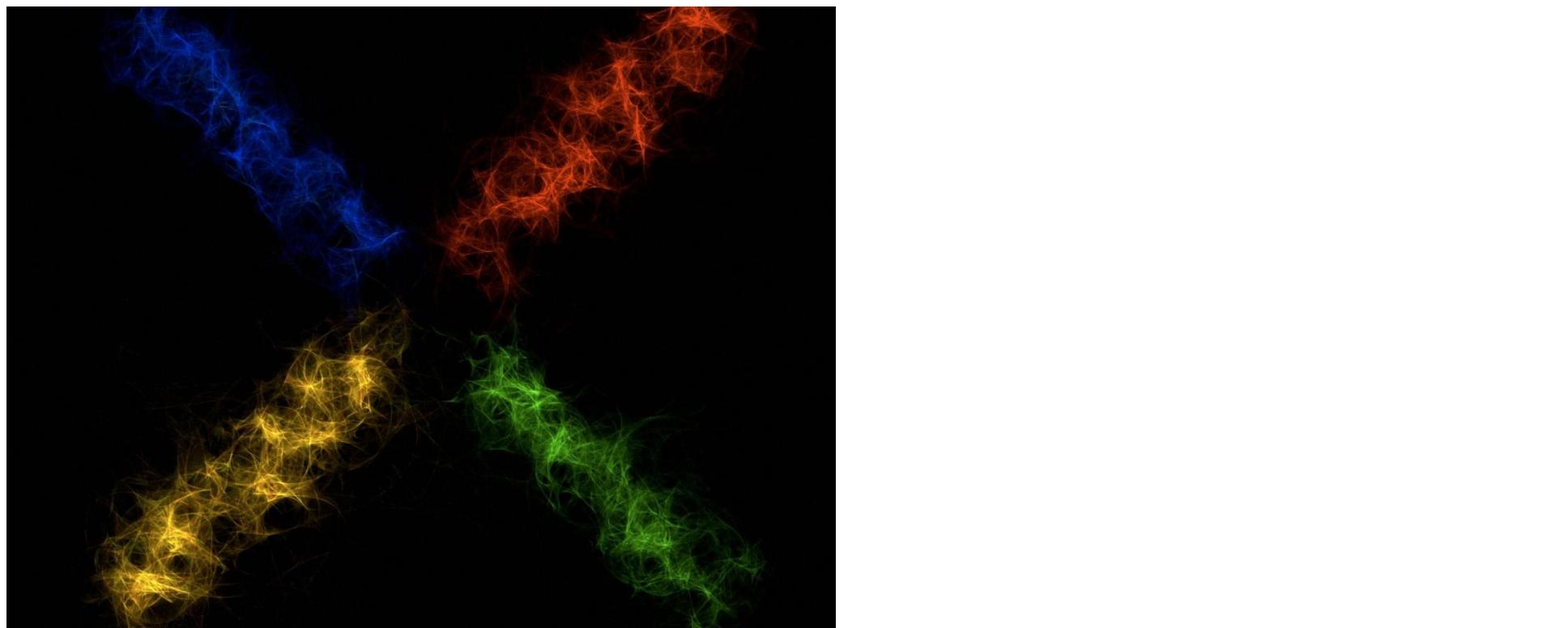
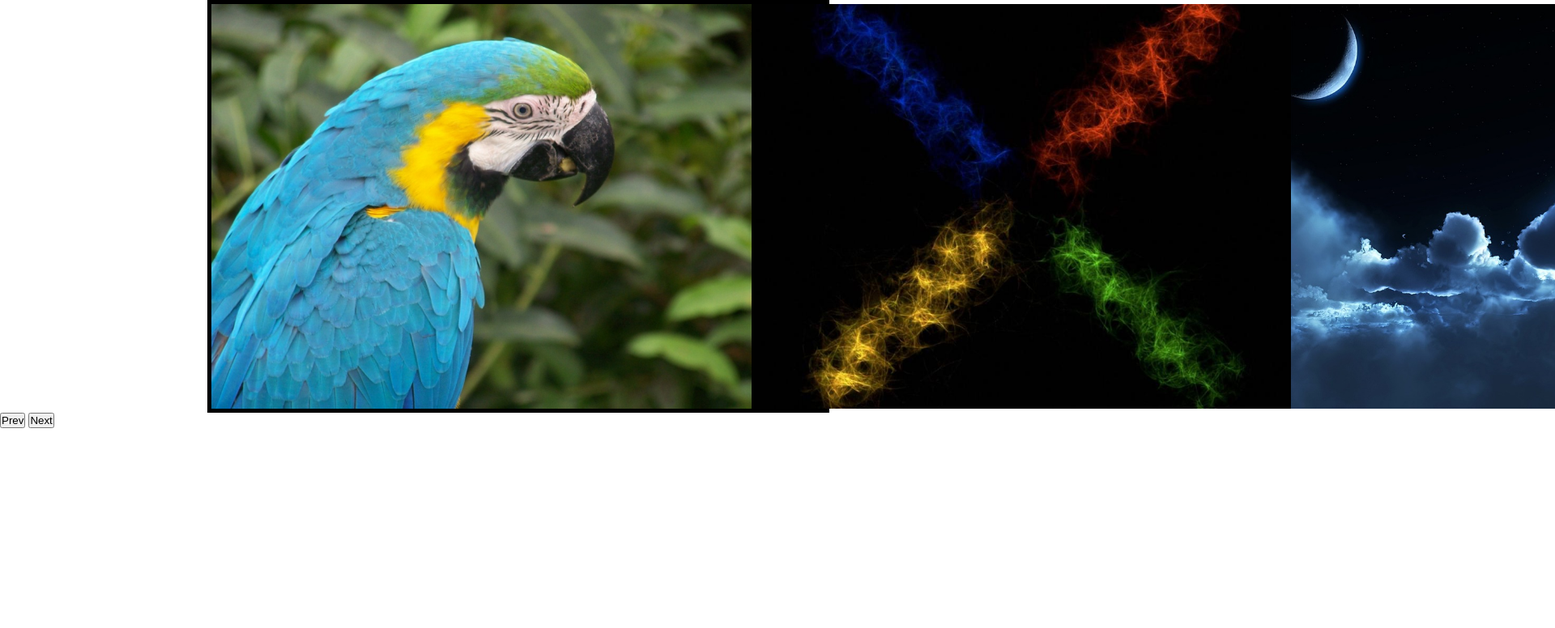
Before and after one commit to drfreudjr/JacksNewHomePage2, a plain HTML site: page index2.html in a window 1280 px wide. Shown: the top 776 px of the page at 81% size, 1920 px wide, since content can reach past the window. Drawn offline with Linux system fonts and the light colour scheme.

Commit message:
css flex

```diff
--- a/css/shell.css
+++ b/css/shell.css
@@ -1,4 +1,17 @@
-/* Shell CSS file */
+*{
+    padding: 0px;
+    margin: 0px;
+    box-sizing: border-box;
+}
 
-body    {   background-color: white
+.carousel-container{
+    width: 60%;
+    margin: auto;
+    border: 5px solid black;
 }
+
+.carousel-slide{
+    display: flex;
+    width: 100%;
+    height: 500px;
+}
--- a/index2.html
+++ b/index2.html
@@ -13,6 +13,7 @@
 <body>
     <div class="carousel-container">
         <div class="carousel-slide">
+            <img id="lastClone" src = "./images/image5.jpg">
             <img src = "./images/image1.jpg">
             <img src = "./images/image2.jpg">
             <img src = "./images/image3.jpg">
@@ -20,6 +21,10 @@
             <img src = "./images/image5.jpg">
         </div>
     </div>
+
+    <button id="prevButton">Prev</button>
+    <button id="nextButton">Next</button>
+
     <script src="js/mainPage.js"></script>
 </body>
 </html>
```
